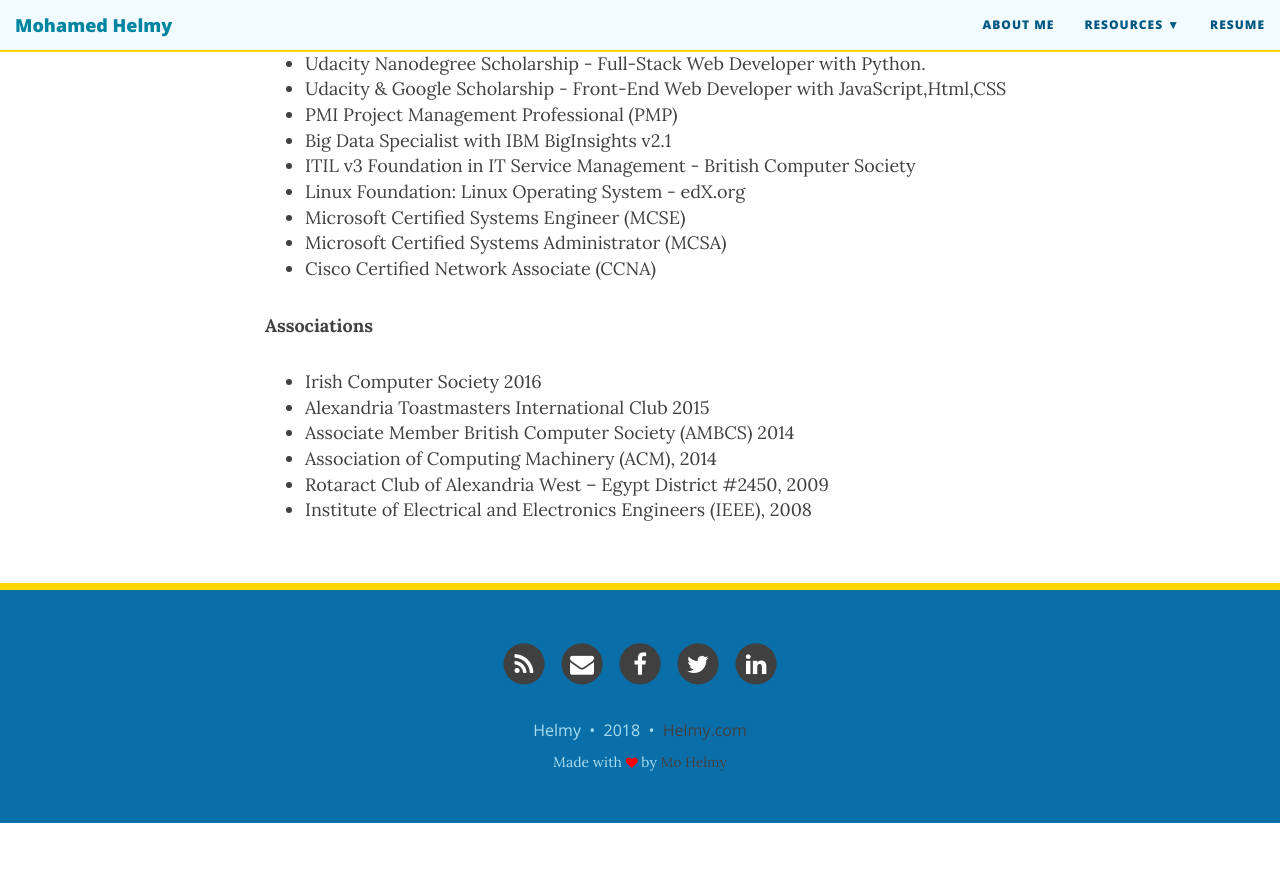
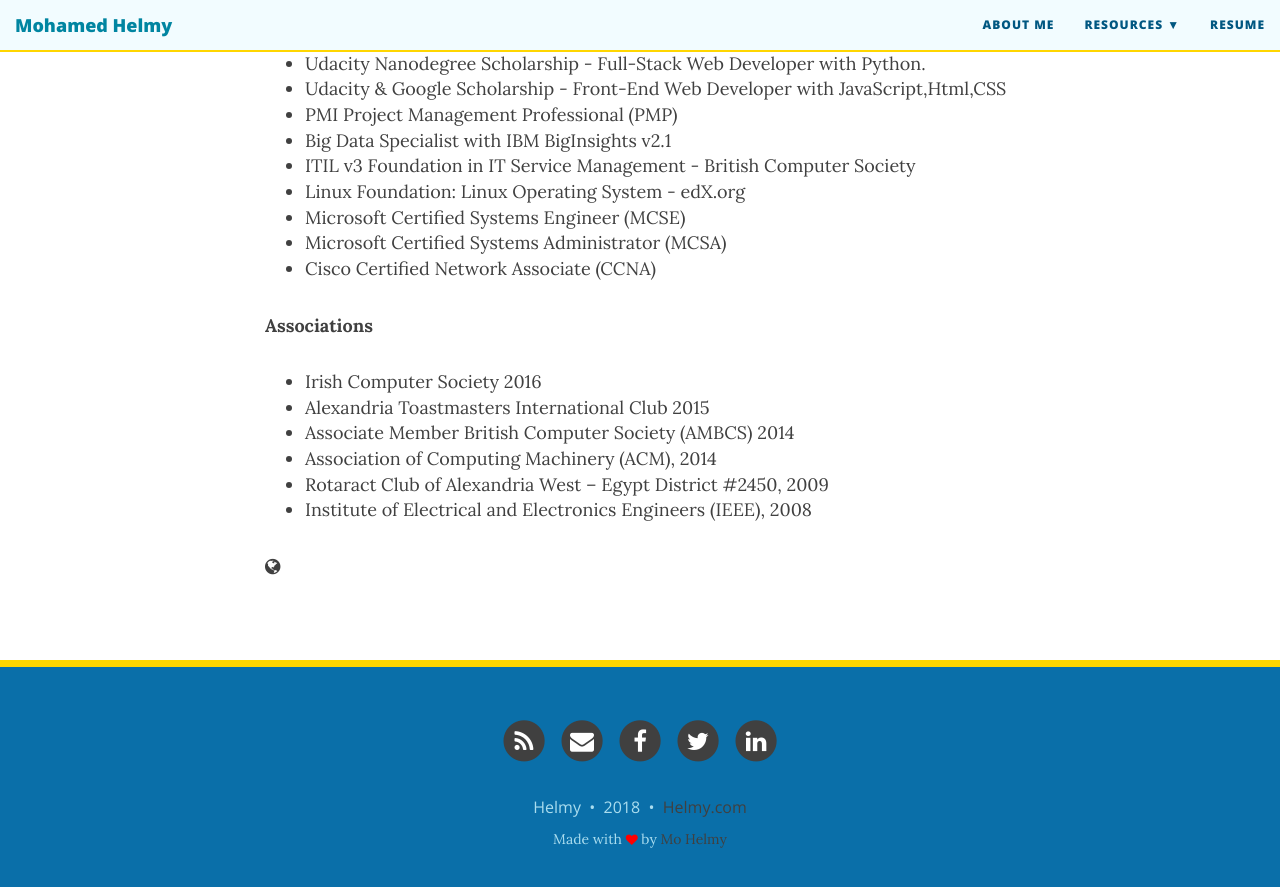
Before and after one commit to M-Helmy/m-helmy.github.io, a Jekyll site: the page built from resume.md, in a window 1280 px wide and 900 px high, scrolled down 1559 px. Shown: the top 887 px of the window. Built offline with Jekyll 4.4.1, drawn with Linux system fonts in a browser that asks for light colours; nearby versions of some CDN libraries; before the commit the page ends 2382 px from its top, so only the background shows below that.

Commit message:
Update resume.md

```diff
--- a/resume.md
+++ b/resume.md
@@ -57,3 +57,6 @@
 * Association of Computing Machinery (ACM), 2014
 * Rotaract Club of Alexandria West – Egypt District #2450, 2009
 * Institute of Electrical and Electronics Engineers (IEEE), 2008
+
+
+<i class="fa fa-globe" aria-hidden="true"></i>
```
